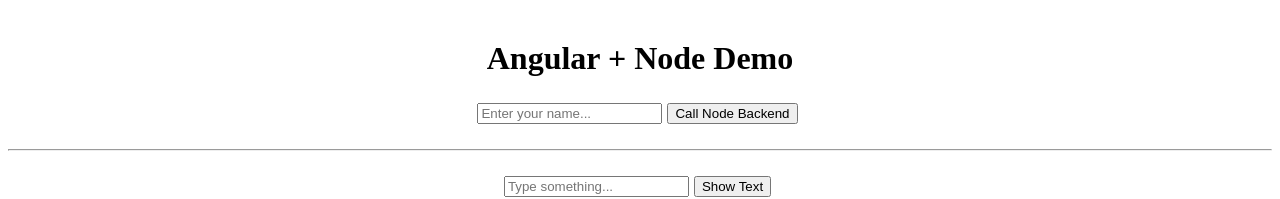
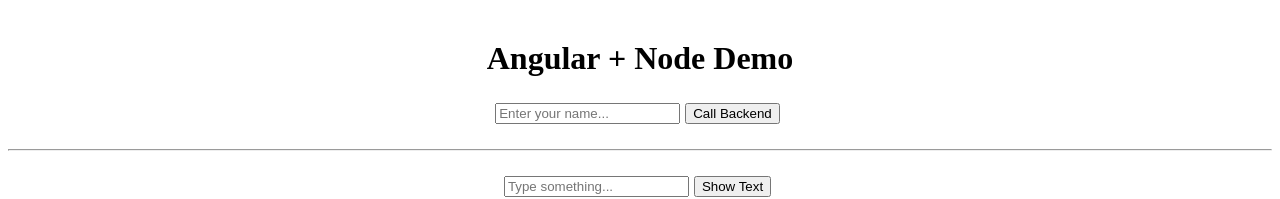
Before and after one commit to volker-p/fela-fgss-2023-gui, an Angular app: page / in a window 1280 px wide. Shown: the top 199 px of the page. Built offline with nearby package versions, Linux system fonts and the light colour scheme.

Commit message:
Correct button text

```diff
--- a/src/app/app.html
+++ b/src/app/app.html
@@ -4,7 +4,7 @@
 
   <!-- Backend test -->
   <input [(ngModel)]="nameInput" placeholder="Enter your name..." />
-  <button (click)="sayHello(nameInput)">Call Node Backend</button>
+  <button (click)="sayHello(nameInput)">Call Backend</button>
 
   @if (message !== null && message !== '') {
     <p style="margin-top:10px; font-size:18px;">
```
